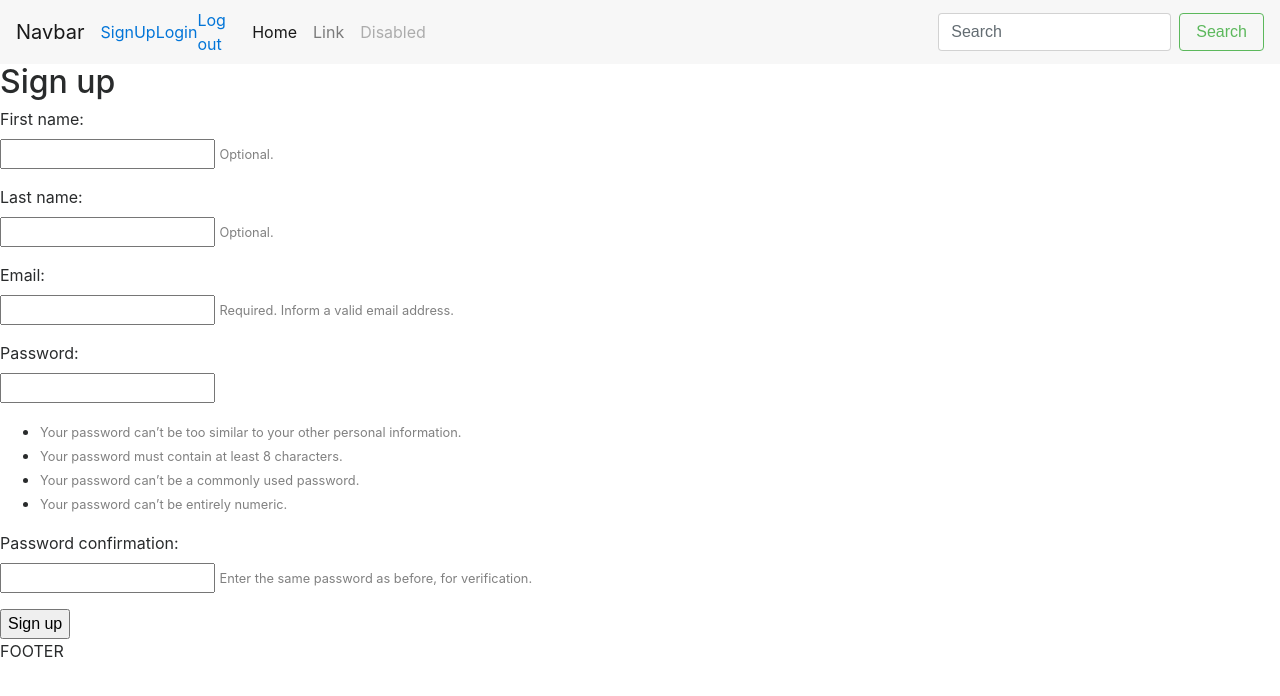
After one commit to Nazar910/assignment-system-diploma, a Django app: page /assignment_system/signup in a window 1280 px wide. The commit adds this page. Shown: the top 696 px of the page. Run offline with Django 3.2, Linux system fonts and the light colour scheme; some libraries are stand-ins or nearby versions.

Commit message:
login/logout/signup

```diff
--- /dev/null
+++ b/assignment_system/forms.py
@@ -0,0 +1,32 @@
+from django import forms
+from django.contrib.auth.forms import UserCreationForm
+from django.contrib.auth.models import User
+
+
+class SignUpForm(UserCreationForm):
+    first_name = forms.CharField(
+        max_length=30, required=False, help_text='Optional.'
+    )
+    last_name = forms.CharField(
+        max_length=30, required=False, help_text='Optional.'
+    )
+    email = forms.EmailField(
+        max_length=254, help_text='Required. Inform a valid email address.'
+    )
+
+    """
+    Workaround to use first part of the email as a username
+    """
+    def save(self, commit=True):
+        user = super(SignUpForm, self).save(commit=False)
+        user.username = user.email.split('@')[0]
+        if commit:
+            user.save()
+        return user
+
+    class Meta:
+        model = User
+        fields = (
+            'first_name', 'last_name',
+            'email', 'password1', 'password2'
+        )
--- /dev/null
+++ b/assignment_system/templates/assignment_system/home.html
@@ -0,0 +1,4 @@
+{% extends 'assignment_system/layout.html' %}
+{% block content %}
+<h1>Hello from home.html</h1>
+{% endblock %}
--- a/assignment_system/templates/assignment_system/layout.html
+++ b/assignment_system/templates/assignment_system/layout.html
@@ -14,6 +14,9 @@
             <span class="navbar-toggler-icon"></span>
         </button>
         <a class="navbar-brand" href="#">Navbar</a>
+        <a href="/assignment_system/signup">SignUp</a>
+        <a href="/assignment_system/login">Login</a>
+        <a href="/assignment_system/logout">Log out</a>
 
         <div class="collapse navbar-collapse" id="navbarSupportedContent">
             <ul class="navbar-nav mr-auto">
--- /dev/null
+++ b/assignment_system/templates/assignment_system/login.html
@@ -0,0 +1,6 @@
+<h2>Login</h2>
+<form method="post">
+{% csrf_token %}
+{{ form.as_p }}
+<button type="submit">Login</button>
+</form>
--- /dev/null
+++ b/assignment_system/templates/assignment_system/logout.html
@@ -0,0 +1,3 @@
+<h2>You have been logged out</h2>
+<a href="/assignment_system/login">Login</a>
+<a href="/assignment_system">Index</a>
--- /dev/null
+++ b/assignment_system/templates/assignment_system/signup.html
@@ -0,0 +1,21 @@
+{% extends 'assignment_system/layout.html' %}
+
+{% block content %}
+  <h2>Sign up</h2>
+  <form method="post">
+    {% csrf_token %}
+    {% for field in form %}
+      <p>
+        {{ field.label_tag }}<br/>
+        {{ field }}
+        {% if field.help_text %}
+          <small style="color: grey">{{ field.help_text }}</small>
+        {% endif %}
+        {% for error in field.errors %}
+          <p style="color: red">{{ error }}</p>
+        {% endfor %}
+      </p>
+    {% endfor %}
+    <button type="submit">Sign up</button>
+  </form>
+{% endblock %}
--- a/assignment_system/urls.py
+++ b/assignment_system/urls.py
@@ -1,7 +1,23 @@
 from django.urls import path
+from django.contrib.auth import views as auth_views
+
 from . import views
 
 
 urlpatterns = [
-        path('', views.index, name='index')
+        path('', views.index, name='index'),
+        path('home', views.home, name='home'),
+        path('signup', views.signUp, name='signup'),
+        path(
+                'login',
+                auth_views.login,
+                {'template_name': 'assignment_system/login.html'},
+                name='login'
+        ),
+        path(
+                'logout',
+                auth_views.logout,
+                {'template_name': 'assignment_system/logout.html'},
+                name='logout'
+        )
 ]
--- a/assignment_system/views.py
+++ b/assignment_system/views.py
@@ -1,5 +1,29 @@
-from django.shortcuts import render
+from django.shortcuts import render, redirect
+from django.contrib.auth import login, authenticate
+from django.contrib.auth.decorators import login_required
+
+from .forms import SignUpForm
+
+
+@login_required(login_url='/assignment_system/login')
+def home(request):
+    return render(request, 'assignment_system/home.html')
 
 
 def index(request):
     return render(request, 'assignment_system/index.html')
+
+
+def signUp(request):
+    if request.method == 'POST':
+        form = SignUpForm(request.POST)
+        if form.is_valid():
+            savedUser = form.save()
+            username = savedUser.username
+            raw_password = form.cleaned_data.get('password1')
+            user = authenticate(username=username, password=raw_password)
+            login(request, user)
+            return redirect('index')
+    else:
+        form = SignUpForm()
+    return render(request, 'assignment_system/signup.html', {'form': form})
--- a/diploma_project/settings.py
+++ b/diploma_project/settings.py
@@ -127,5 +127,4 @@ STATIC_URL = '/static/'
 STATICFILES_DIRS = (
     os.path.join(BASE_DIR, 'static'),
 )
-
-#STATIC_ROOT = os.path.join(BASE_DIR, 'static')
+LOGIN_REDIRECT_URL = 'home'
```
